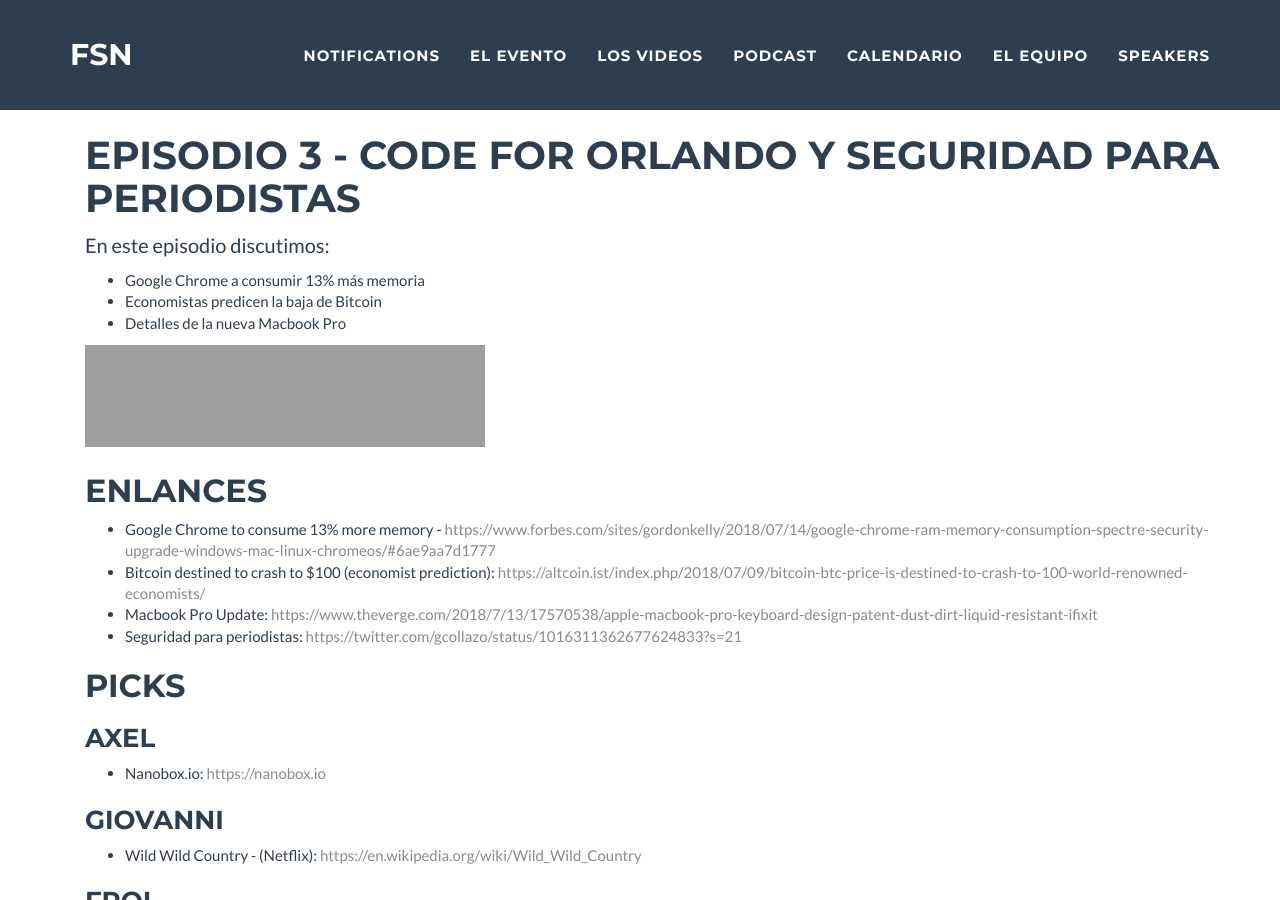
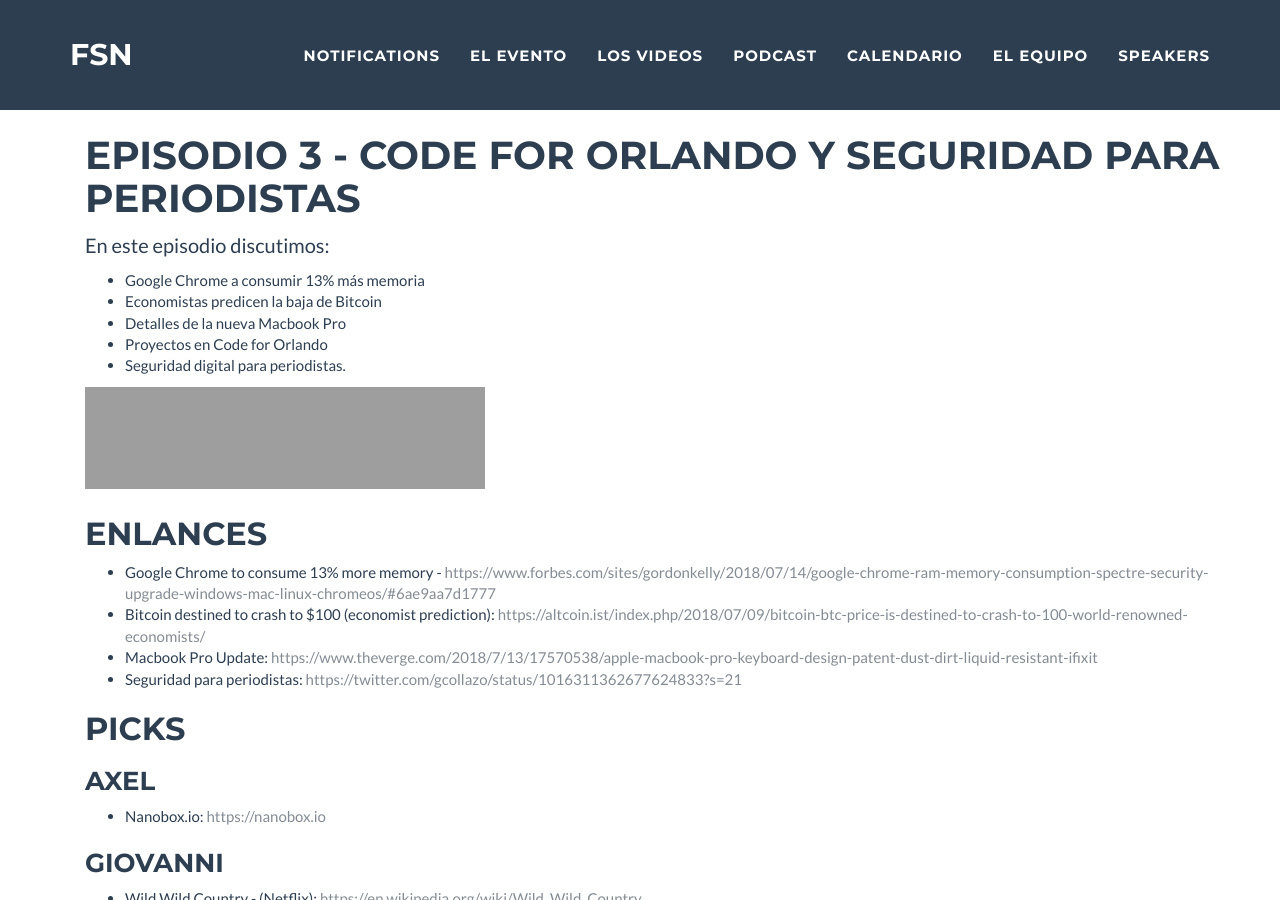
Before and after one commit to fullstacknights/fullstacknights.github.io, a Jekyll site: the page built from _podcast/2018-07-16-fullstack-nights-podcast-ep3.md, in a window 1280 px wide and 900 px high. Built offline with Jekyll 4.4.1, drawn with Linux system fonts in a browser that asks for light colours; grey boxes are pictures that could not be loaded.

Commit message:
Added episode link and topics

```diff
--- a/_podcast/2018-07-16-fullstack-nights-podcast-ep3.md
+++ b/_podcast/2018-07-16-fullstack-nights-podcast-ep3.md
@@ -14,9 +14,11 @@ En este episodio discutimos:
 * Google Chrome a consumir 13% más memoria
 * Economistas predicen la baja de Bitcoin
 * Detalles de la nueva Macbook Pro
+* Proyectos en Code for Orlando
+* Seguridad digital para periodistas.
 
 
-<iframe src="https://anchor.fm/fullstack-nights-podcast/embed/episodes/Episodio-2---Responsabilidad-y-Seguridad-e1kei4" height="102px" width="400px" frameborder="0" scrolling="no"></iframe>
+<iframe src="https://anchor.fm/fullstack-nights-podcast/embed/episodes/Episodio-3---Code-for-Orlando-y-Seguridad-para-Periodistas-e1rms3" height="102px" width="400px" frameborder="0" scrolling="no"></iframe>
 
 ## Enlances
 
```
